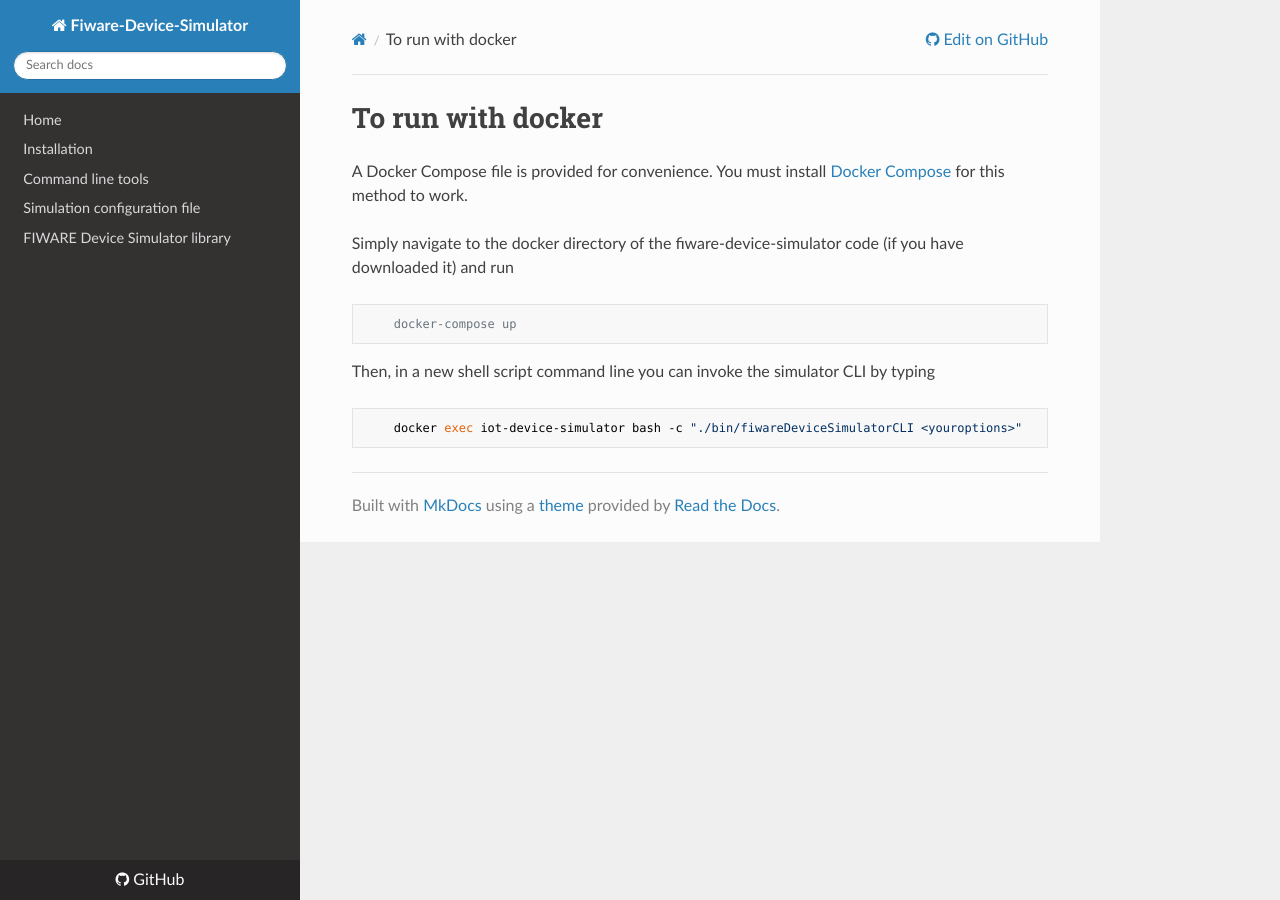
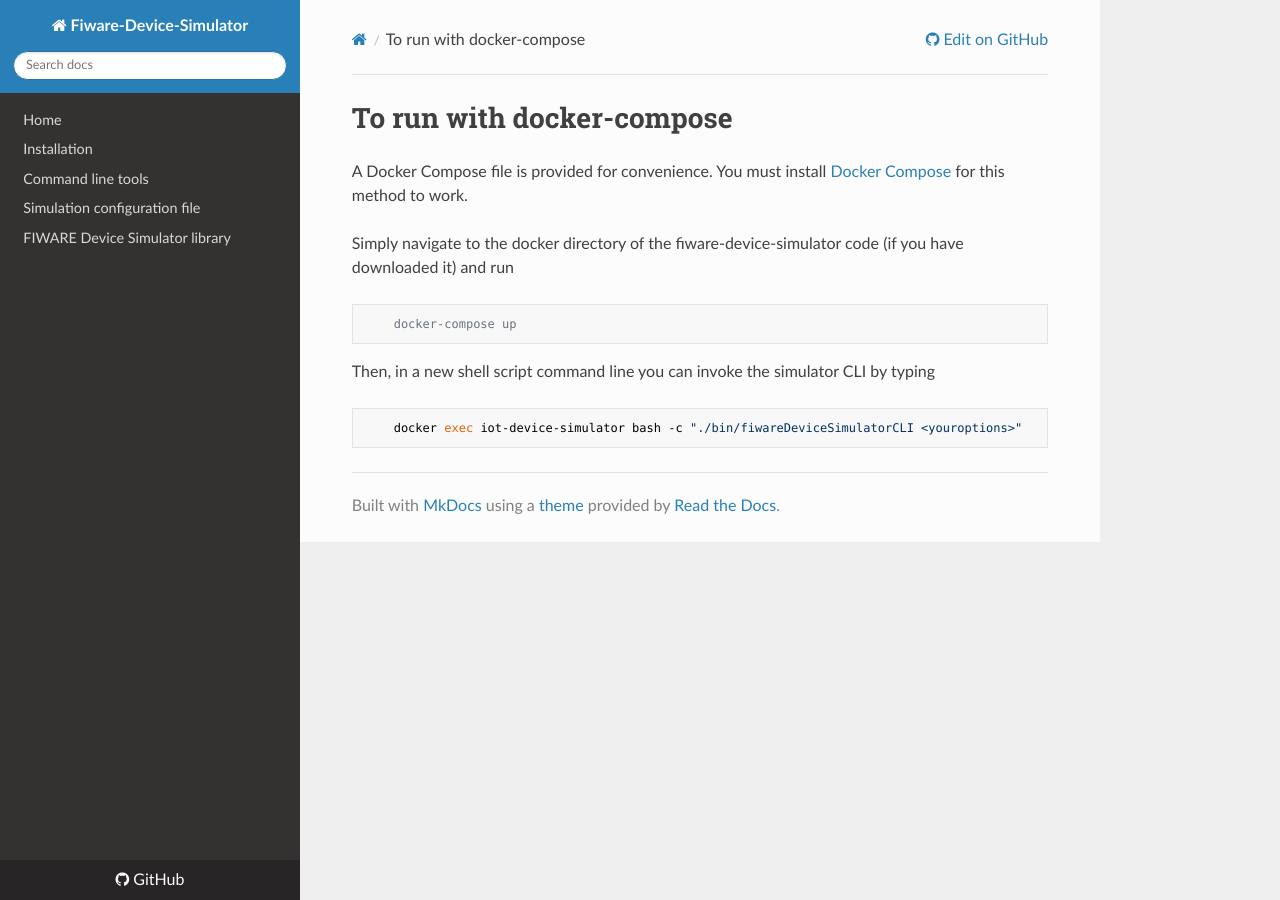
Before and after one commit to telefonicaid/fiware-device-simulator, an MkDocs documentation site: the page built from doc/manuals/run-with-docker.md, in a window 1280 px wide. Built offline with MkDocs 1.6.1, drawn with Linux system fonts in a browser that asks for light colours; nearby versions of some CDN libraries; comment, search, counter and statistics services are not loaded; old or Windows-style settings are respelled for this version of MkDocs.

Commit message:
Update run-with-docker.md

```diff
--- a/doc/manuals/run-with-docker.md
+++ b/doc/manuals/run-with-docker.md
@@ -1,4 +1,4 @@
-# To run with docker
+# To run with docker-compose
 
 A Docker Compose file is provided for convenience. You must install [Docker Compose](https://docs.docker.com/compose/install/) for this method to work.
 
```
